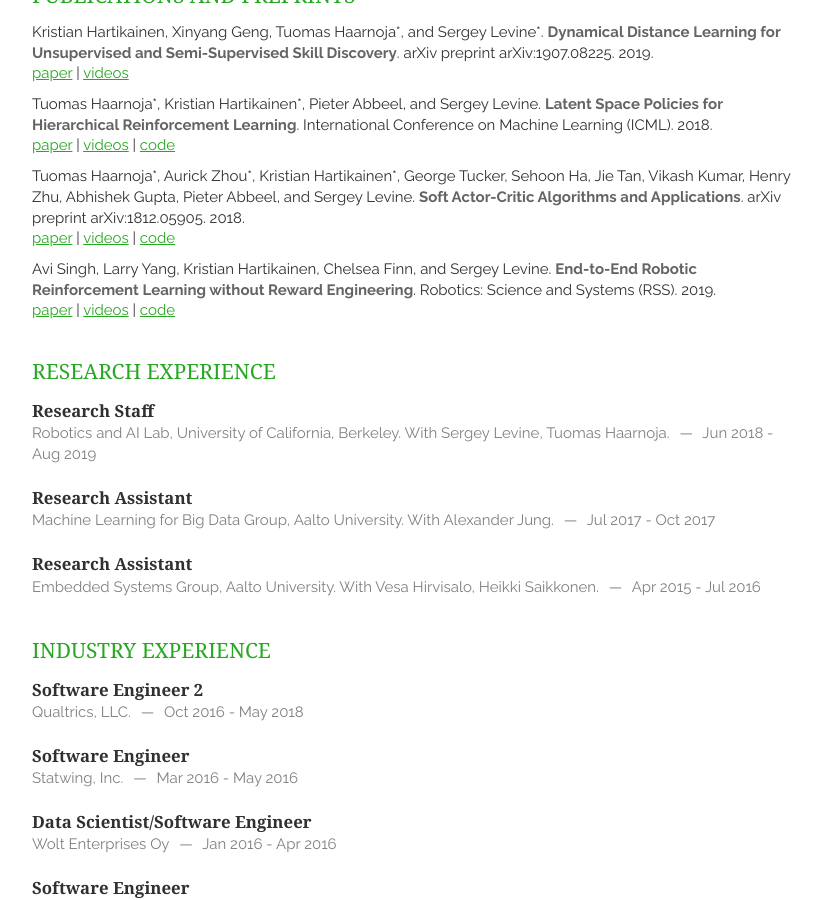
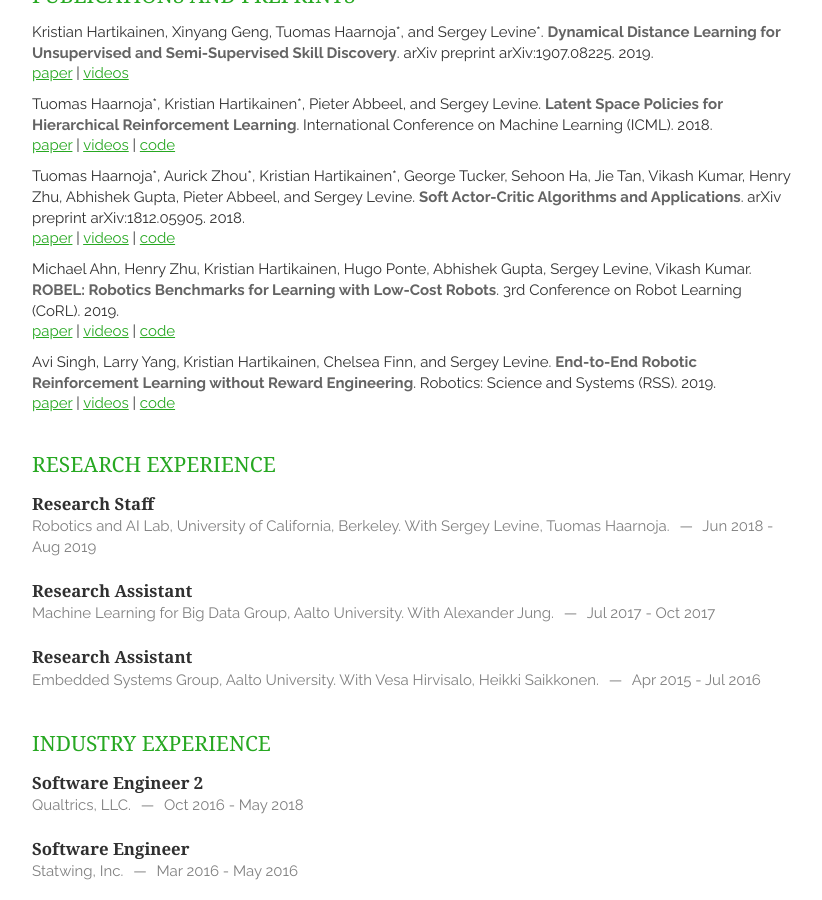
Before and after one commit to hartikainen/hartikainen.github.io, a Jekyll site: the page built from index.html, in a window 1280 px wide and 900 px high, scrolled down 535 px. Shown: the whole window, without its empty margins (328-1150 px from the left). Built offline with Jekyll 4.4.1, drawn with Linux system fonts in a browser that asks for light colours; nearby versions of some CDN libraries; some web fonts are replaced; the list of posts is cut into pages by our own code.

Commit message:
Add ROBEL to publications

```diff
--- a/_data/publications.yaml
+++ b/_data/publications.yaml
@@ -25,6 +25,15 @@
   video_url: https://sites.google.com/view/sac-and-applications
   code_url: https://github.com/rail-berkeley/softlearning
 
+- ahn2019robel:
+  title: "ROBEL: Robotics Benchmarks for Learning with Low-Cost Robots"
+  author: Michael Ahn, Henry Zhu, Kristian Hartikainen, Hugo Ponte, Abhishek Gupta, Sergey Levine, Vikash Kumar
+  journal: 3rd Conference on Robot Learning (CoRL)
+  year: 2019
+  paper_url: https://arxiv.org/abs/1909.11639
+  video_url: https://sites.google.com/view/roboticsbenchmarks/
+  code_url: https://github.com/google-research/robel/
+
 - singh2019end:
   title: End-to-End Robotic Reinforcement Learning without Reward Engineering
   author: Avi Singh, Larry Yang, Kristian Hartikainen, Chelsea Finn, and Sergey Levine
```
